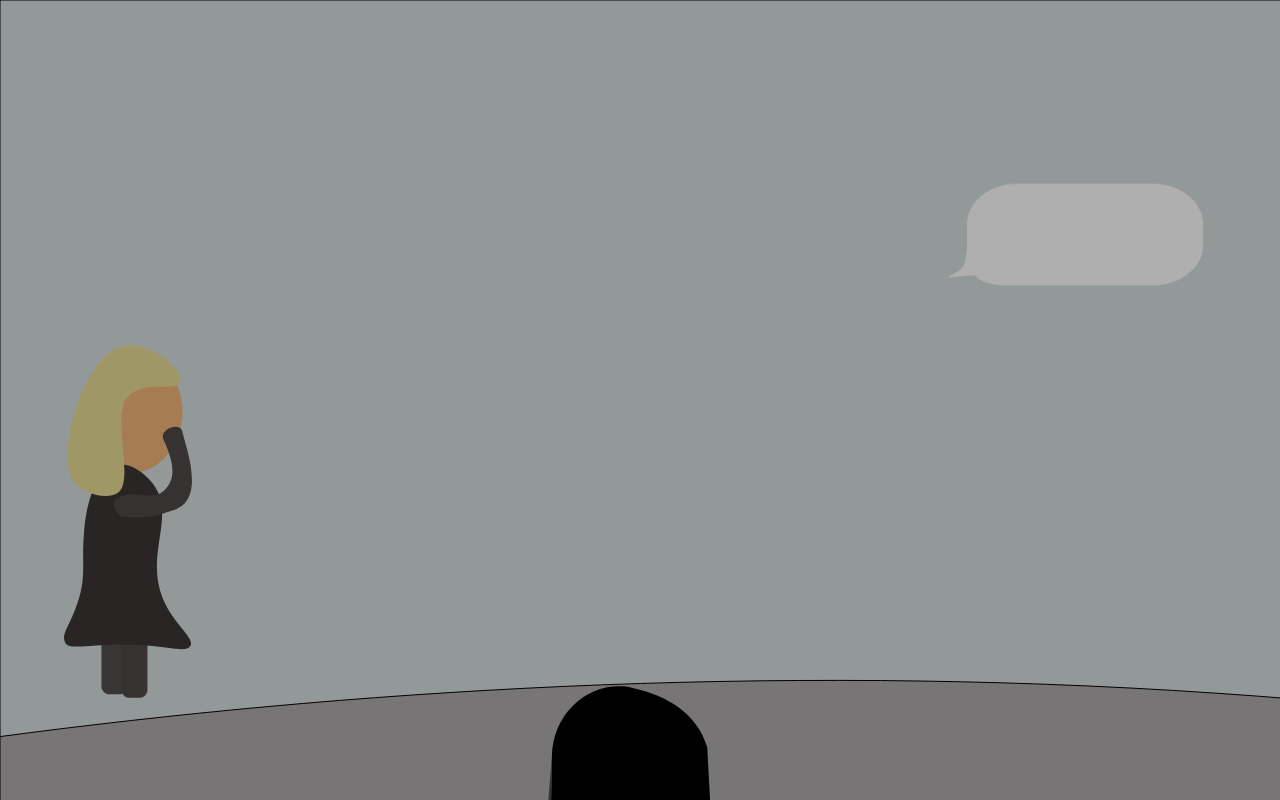
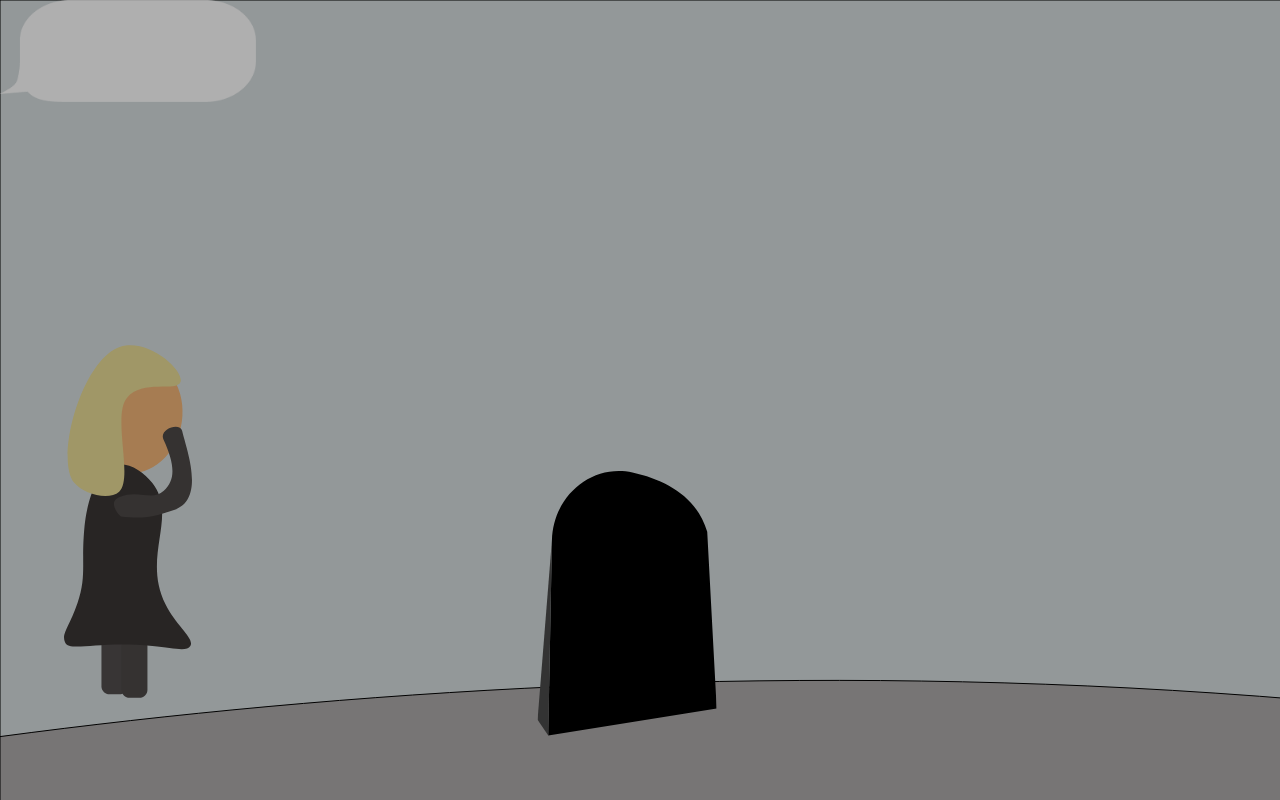
Before and after one commit to joal7299/Capstone, a React (Create React App) app: page /home in a window 1280 px wide. Shown: the top 800 px of the page. Built offline with nearby package versions, Linux system fonts and the light colour scheme.

Commit message:
sophie new svg attempt

```diff
--- a/src/components/Home.js
+++ b/src/components/Home.js
@@ -29,15 +29,9 @@ class Home extends React.Component {
                     <p className="textHome">
                     </p>
                 </div>
-                <div>
                     <Person1 className="grey1"/>
-                </div>
-                <div>
                     <Gravestone className="gravestone"/>
-                </div>
-                <div>
                     <Funeral className="funeral"/>
-                </div>
             </div>
         )
     }
--- a/src/components/style.css
+++ b/src/components/style.css
@@ -1,16 +1,18 @@
+* {
+    margin:0;
+    padding: 0;
+}
 .typedIntro {
     font-size: 3em;
     text-align: center;
 }
 .confine {
     position: relative;
-    height: 100%;
 }
 .textBubbleHome {
     z-index: 10;
-    position: absolute;
+    /*transform: translate(370%,700%);*/
     width: 20%;
-    transform: translate(370%,180%);
     position: absolute;
 }
 
@@ -18,21 +20,26 @@
     z-index: 10;
     font-size: 1vw;
     position: absolute;
-    transform: translate(1550%,1200%);
+    /*transform: translate(1550%,1200%);*/
 }
 
 .gravestone {
     z-index: 3;
     position: absolute;
-    transform: translate(300%,140%);
+    transform: translate(300%,90%);
     width: 14%;
+    /*height: 1vh;*/
 }
 
 .funeral {
     z-index: 1;
     position: absolute;
+    /*width: 110%;*/
     /*transform: translate(300%,140%);*/
-    /*width: 14%;*/
+    /*width: 100%;*/
+    /*height: 100vh;*/
+    /*width: 300vw;*/
+
 }
 
 .grey1 {
```
